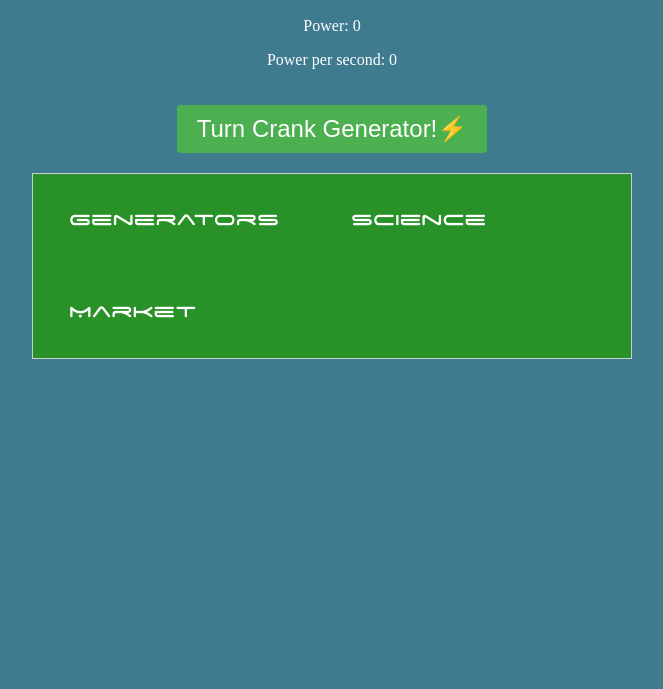
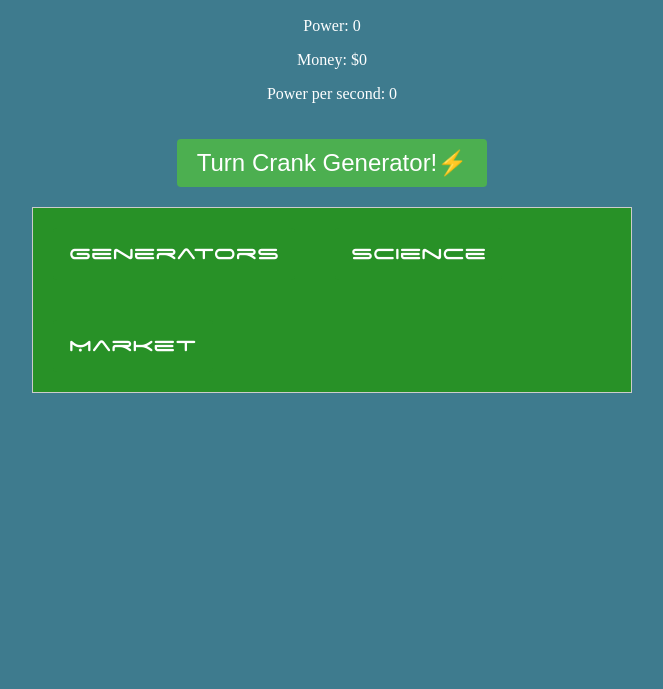
Before and after one commit to LockheedNotMartin/EnergyClicker, a plain HTML site: page index.html in a window 1280 px wide. Shown: the part 111-800 px from the top of the page, without its empty margins (308-971 px from the left). Drawn offline with Linux system fonts and the light colour scheme.

Commit message:
Update index.html

```diff
--- a/index.html
+++ b/index.html
@@ -14,6 +14,7 @@
   <div class="container">
     <h1>Energy Clicker</h1>
     <p>Power: <span id="points">0</span></p>
+    <p>Money: $<span id="money">0</span></p>
     <p>Power per second: <span id="second">0</span></p>
     <button id="clicker">Turn Crank Generator!⚡</button>
     <div class="tab">
```
